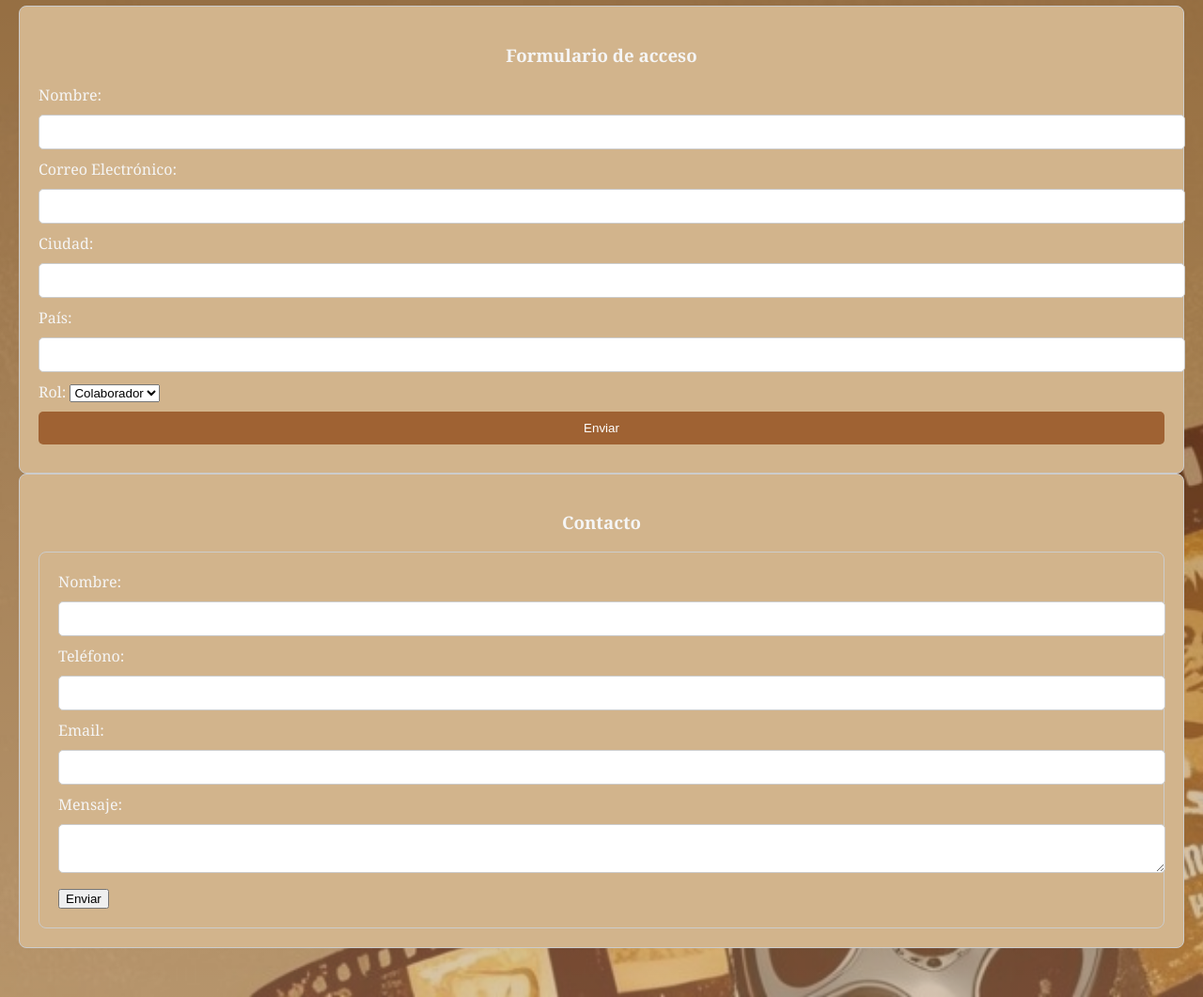
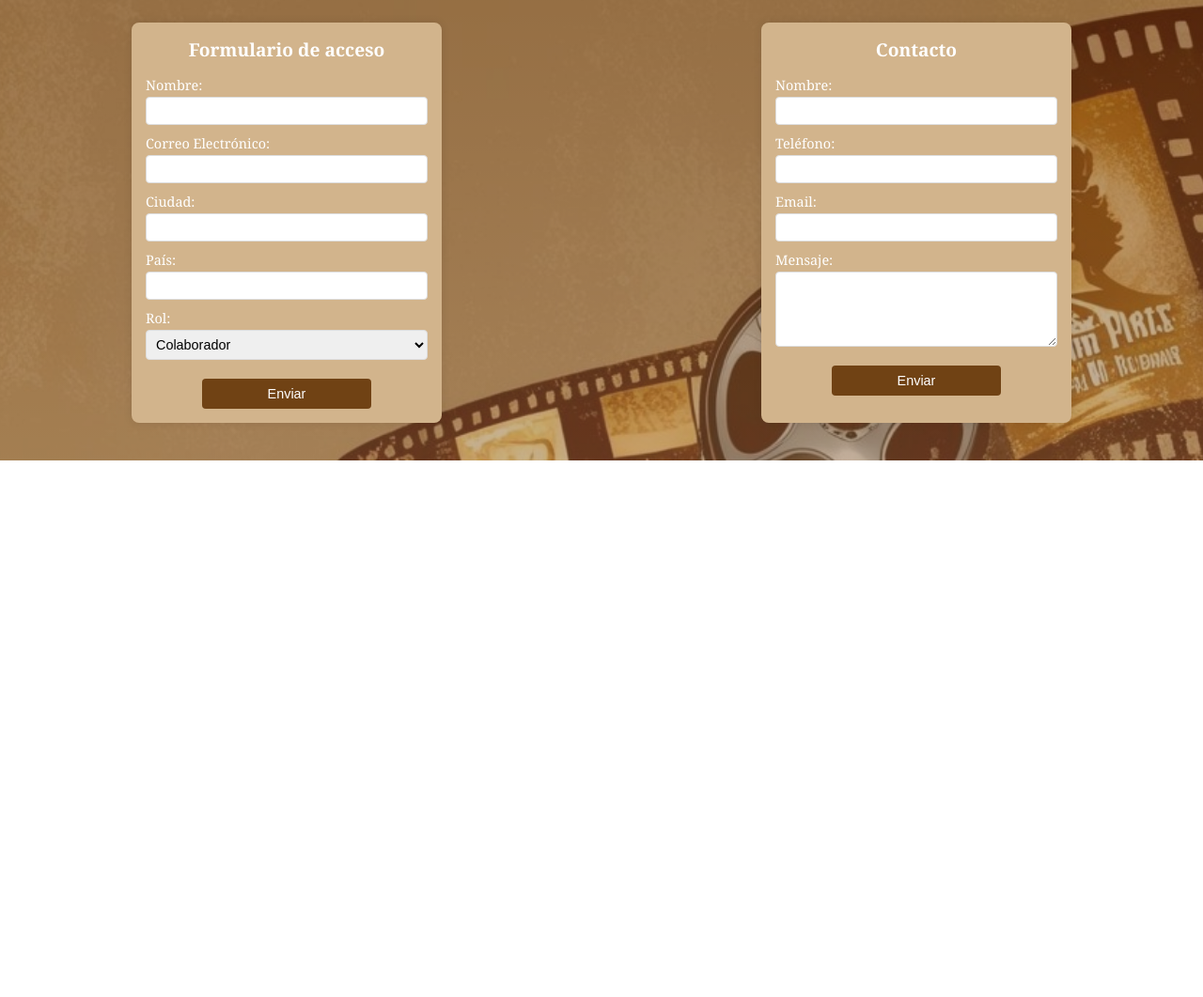
Before and after one commit to Evaaixa/Patrimonio-y-Cine2, a plain HTML site: page index2.html in a window 1280 px wide. Shown: the part 1586-2647 px from the top of the page at 94% size. After the commit the page ends 2076 px from the top, so only its background shows below. Drawn offline with Linux system fonts and the light colour scheme.

Commit message:
12 oct 2024-1

```diff
--- a/css/estilos2.css
+++ b/css/estilos2.css
@@ -65,23 +65,23 @@ nav ul li a {
     75% { transform: translateX(75%) translateY(20px);}
 }
 #search-container {
-    width: 300px;
+    width: 500px;
     position: absolute;
-    top: 5px;
-    right: 5px;
+    top: 3px;
+    right: 3px;
 }
 #search-form {
     display: flex;
     flex-direction: column;
 }
   #search-input {
-    font-size: 14px;
+    font-size: 12px;
     padding: 7px;
-    margin-bottom: 5px;
+    margin-bottom: 3px;
 }
   #search-form button {
     padding: 5px;
-    font-size: 14px;
+    font-size: 12px;
     background-color: #704214;
     color: white;
     border: none;
@@ -190,7 +190,6 @@ section {
     width: 560px;
     height: 315px;
     border: 10px solid transparent;
-    background-image: url(../img/cuadro.jpg) center center no-repeat;
     background-size: cover;
 }
 
@@ -210,7 +209,6 @@ section {
     gap: 35px;
     margin-bottom: 5px;
 }
-
 .noticia h2 {
     font-size: 24px;
     color: #333;
@@ -226,46 +224,98 @@ section {
 .noticia a:hover {
     text-decoration: underline;
 }
-.contenedor {
+#formularios {
     display: flex;
-    justify-content: space-evenly;
+    justify-content: space-between;
+    max-width: 1000px;
+    margin: 0 auto;
     padding: 20px;
-    margin: 5px;
-    width: 30%;
+    gap: 30px;
 }
-form, #contacto {
-    flex: 1;
+form {
     background-color: #d2b48c;
-    padding: 20px;
-    min-width: 45%;
     border-radius: 8px;
-    border: 1px solid #ccc;
+    padding: 15px;
+    box-shadow: 0 0 10px rgba(0,0,0,0.1);
+    width: 300px;
+    display: flex;
+    flex-direction: column;
+}
+h3 {
+    margin-top: 0;
+    margin-bottom: 15px;
+    color: white;
+    font-size: 1.2em;
+    text-align: center;
+}
+label {
+    display: block;
+    margin-bottom: 3px;
+    color: white;
+    font-size: 0.9em;
+}
+input[type="text"],
+input[type="email"],
+input[type="tel"],
+select,
+textarea {
+    width: 100%;
+    padding: 6px;
+    margin-bottom: 10px;
+    border: 1px solid #ddd;
+    border-radius: 4px;
+    box-sizing: border-box;
+    font-size: 0.9em;
+}
+input[type="submit"],
+button[type="submit"] {
+    background-color: #704214;
+    color: white;
+    padding: 8px 12px;
+    border: none;
+    border-radius: 4px;
+    cursor: pointer;
+    font-size: 0.9em;
+    align-self: center;
+    width: 60%;
+    margin-top: 10px;
+}
+input[type="submit"]:hover,
+button[type="submit"]:hover {
+    background-color: #04d23e;
+}
+textarea {
+    height: 80px;
+    resize: vertical;
 }
 
-@media (max-width: 600px) {
-    .contenedor {
+/* Estilos responsive */
+@media screen and (max-width: 768px) {
+    #formularios {
         flex-direction: column;
+        align-items: center;
+        gap: 20px;
     }
-    form, #contacto {
-        min-width: 100%;
+    form {
+        width: 90%;
+        max-width: 300px;
+    }
+    input[type="submit"],
+    button[type="submit"]{
+        width: 80%;
     }
 }
-input, textarea {
-    width: 100%;
-    padding: 10px;
-    margin: 10px 0;
-    border: 1px solid #ccc;
-    border-radius: 5px;
-}
-input[type="submit"] {
-    background-color: #9f6233;
-    color: white;
-    border: none;
-    cursor: pointer;
-}
-input[type="submit"]:hover {
-    background-color: #8eaf8f;
-}
+
+
+
+
+
+
+
+
+
+
+
 
 footer {
     background: linear-gradient(to right, #8b4513, #f4a460); /* Degradado marrón a dorado */
--- a/index2.html
+++ b/index2.html
@@ -115,6 +115,7 @@
         }
     </script>
 <br><br>
+    <section id="formularios">
             <form id="registrationForm" action="procesos.php" method="POST">
                 <h3>Formulario de acceso</h3>
                 <label for="name">Nombre:</label>
@@ -125,18 +126,16 @@
                 <input type="text" id="ciudad" name="ciudad" required>
                 <label for="pais">País:</label>
                 <input type="text" id="pais" name="pais" required>
-
                 <label for="role">Rol:</label>
                 <select id="role" name="role" required>
                     <option value="colaborador">Colaborador</option>
                     <option value="usuario">Usuario</option>
-            </select>
-
+                </select<>
                 <input type="submit" value="Enviar">
             </form>
-        <section id="contacto">
+        <br><br><br>
+            <form id="contactForm">
                 <h3>Contacto</h3>
-            <form id="contactForm">
                 <label for="nombre">Nombre:</label>
                 <input type="text" id="nombre" name="nombre" required>
                 <label for="telefono">Teléfono:</label>
```
Also changed, not shown: img/Banner-1.jpg (deleted), img/Banner-2.jpg (deleted), img/Banner-4.jpg (deleted), img/Banner-titulo.png (deleted), img/BannerFilm.jpg (deleted), img/BannerFilm.png (deleted), img/Banner_film2.jpg (deleted), img/cinta-pelicula.jpg (deleted), img/cuadro.jpg (deleted), img/favicon-16x16.png (deleted), img/favicon-32x32.png (deleted), img/noticias/Fondo-pag.jpg (deleted), img/noticias/WimWenders-L1024.jpg (deleted), img/noticias/WimWenders-mini.jpg (deleted), 2 more files. Lines whose indentation alone changed are shown as unchanged.
